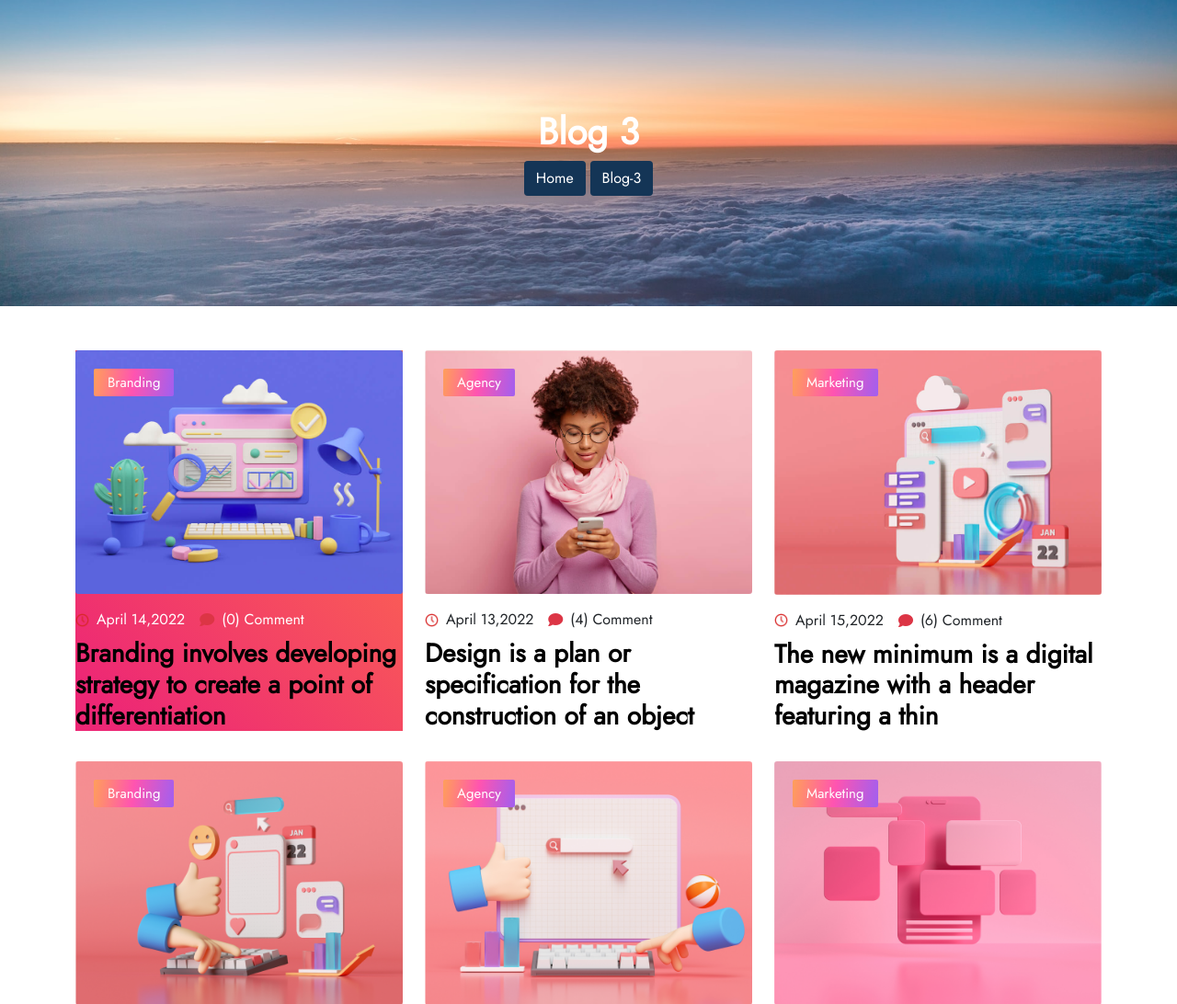
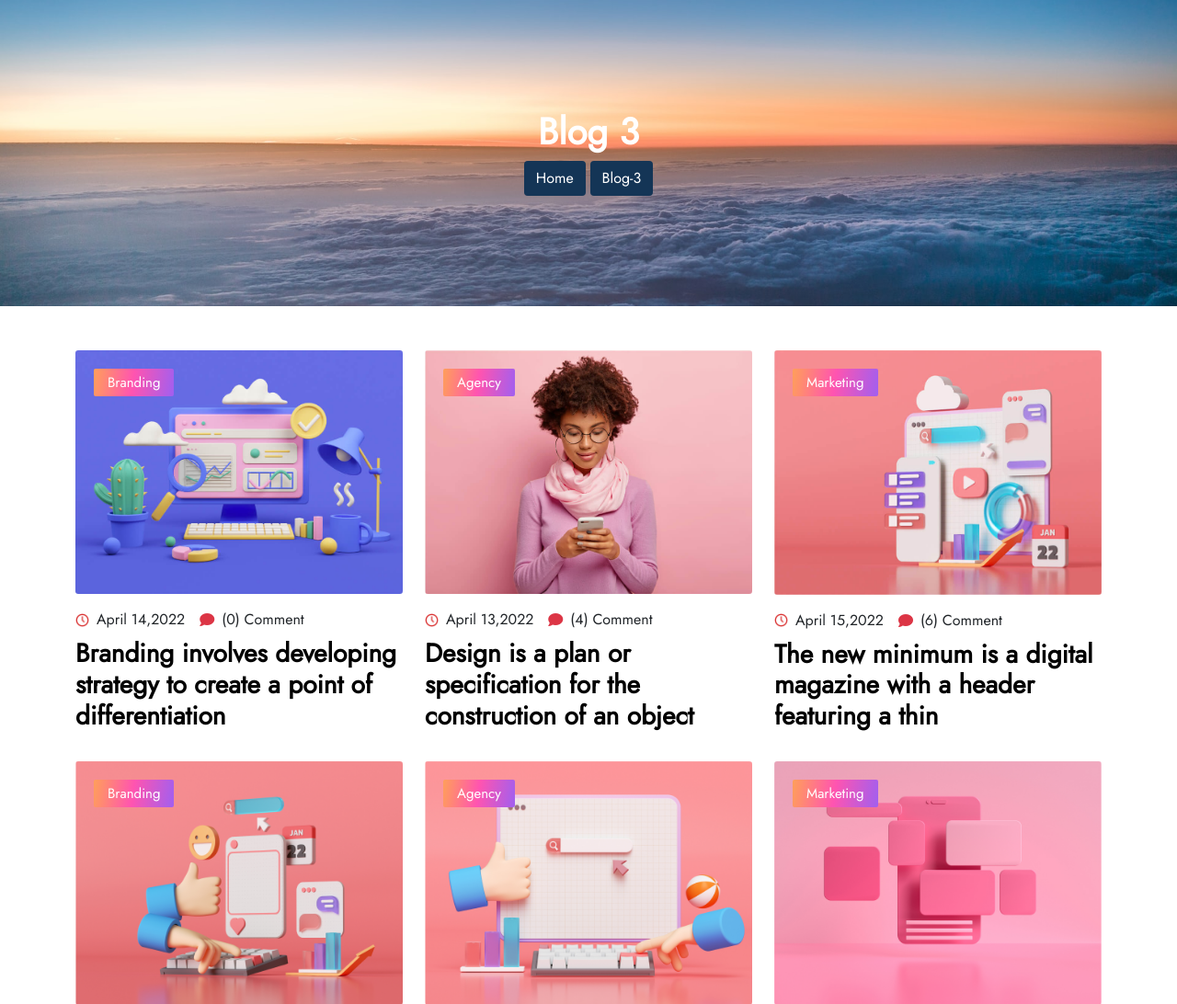
Before and after one commit to Anuragpandey768/magicpin, a PHP site: page /blog-3.php in a window 1280 px wide, with the pointer over the restyled element. Shown: the part 93-1185 px from the top of the page at 92% size. Run offline with PHP 8.4, Linux system fonts and the light colour scheme.

Commit message:
Update style.css

```diff
--- a/assets/style.css
+++ b/assets/style.css
@@ -1108,16 +1108,7 @@ form button {
     margin-bottom: 2rem;
 }
 
-.cards:hover {
-    background: linear-gradient(44.44deg, #ED2775 7.79%, #FF7448 94.18%);
-    color: white !important;
 
-}
-
-.cards:hover p {
-    color: white !important;
-
-}
 
 .app-inner::before {
     background: linear-gradient(76.92deg, #C89CFF 0%, #FF54B0 52.08%, #FF9F5A 100%);
```
